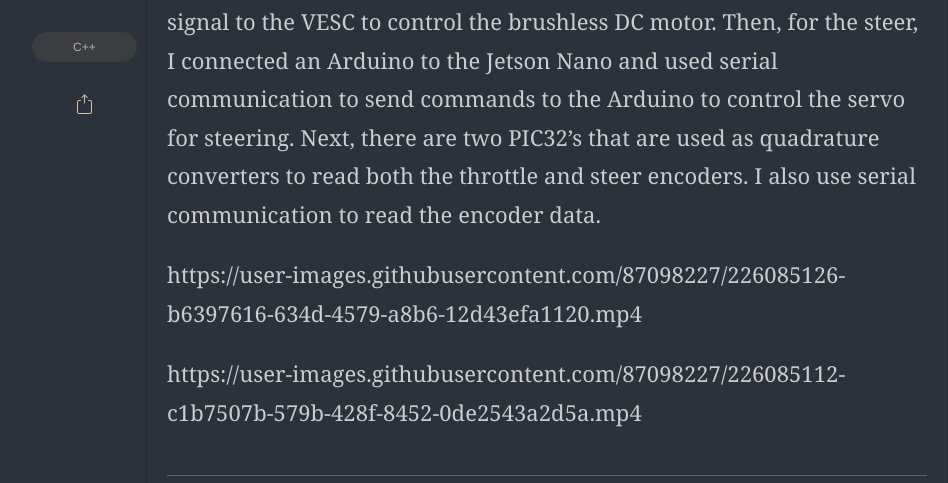
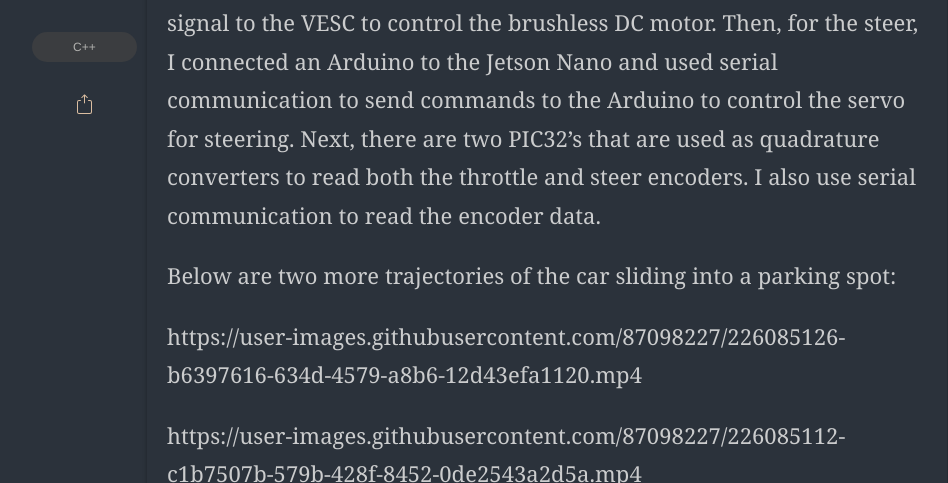
Before and after one commit to megsindelar/megsindelar.github.io, a Jekyll site: the page built from _posts/2021-02-07-Drifting-Car.md, in a window 1280 px wide and 900 px high, scrolled down 2588 px, cut to the strip 0-483 px from the top of the window. Shown: the whole strip, without its empty margins (93-1041 px from the left). Built offline with Jekyll 4.4.1, drawn with Linux system fonts in a browser that asks for light colours; some web fonts are replaced.

Commit message:
Update 2021-02-07-Drifting-Car.md

```diff
--- a/_posts/2021-02-07-Drifting-Car.md
+++ b/_posts/2021-02-07-Drifting-Car.md
@@ -33,7 +33,11 @@ Additionally, to upgrade the RC car, I created an entirely new circuit diagram,
 
 For this system, the Jetson Nano is my main module that communicates with other modules to control the car. For the throttle, I opened the PWM ports on the Jetson Nano using direct memory access to send the signal to the VESC to control the brushless DC motor. Then, for the steer, I connected an Arduino to the Jetson Nano and used serial communication to send commands to the Arduino to control the servo for steering. Next, there are two PIC32's that are used as quadrature converters to read both the throttle and steer encoders. I also use serial communication to read the encoder data.
 
+Below are two more trajectories of the car sliding into a parking spot:
+
 https://user-images.githubusercontent.com/87098227/226085126-b6397616-634d-4579-a8b6-12d43efa1120.mp4
 
 
+
+
 https://user-images.githubusercontent.com/87098227/226085112-c1b7507b-579b-428f-8452-0de2543a2d5a.mp4
```
